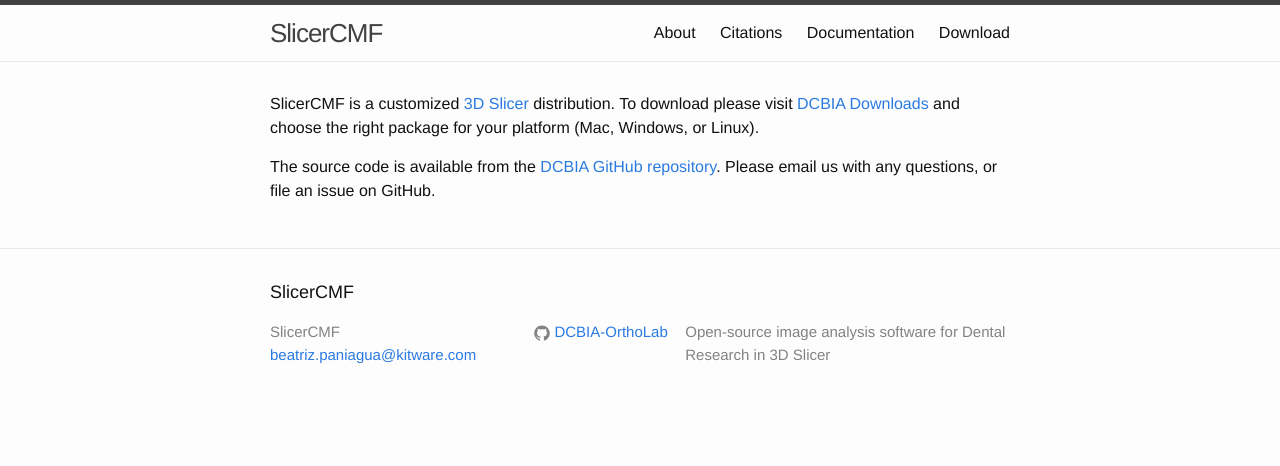
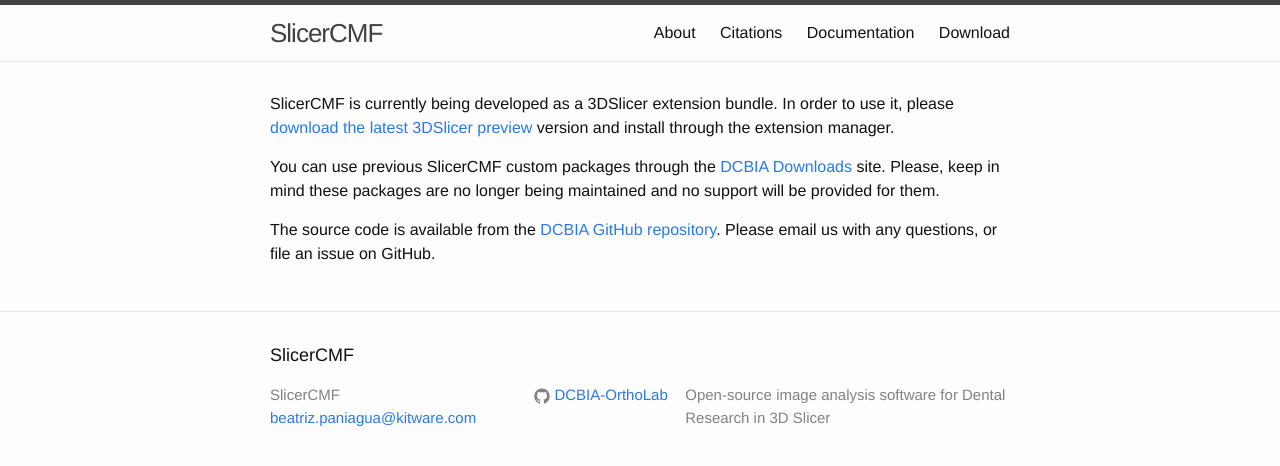
Before and after one commit to slicercmf/slicercmf.github.io, a Jekyll site: the page built from download/index.md, in a window 1280 px wide. Shown: the top 466 px of the page. Built offline with Jekyll 4.4.1, drawn with Linux system fonts in a browser that asks for light colours.

Commit message:
BUG Correct information in downloads page

```diff
--- a/download/index.md
+++ b/download/index.md
@@ -5,6 +5,8 @@ permalink: /download/
 order: 4
 ---
 
-SlicerCMF is a customized [3D Slicer](http://www.slicer.org) distribution. To download please visit [DCBIA Downloads](https://sites.google.com/a/umich.edu/dentistry-image-computing/Download) and choose the right package for your platform (Mac, Windows, or Linux).
+SlicerCMF is currently being developed as a 3DSlicer extension bundle. In order to use it, please [download the latest 3DSlicer preview](https://download.slicer.org/) version and install through the extension manager.
+
+You can use previous SlicerCMF custom packages through the [DCBIA Downloads](https://sites.google.com/a/umich.edu/dentistry-image-computing/Download) site. Please, keep in mind these packages are no longer being maintained and no support will be provided for them.
 
 The source code is available from the [DCBIA GitHub repository](https://github.com/DCBIA-OrthoLab). Please email us with any questions, or file an issue on GitHub.
```
